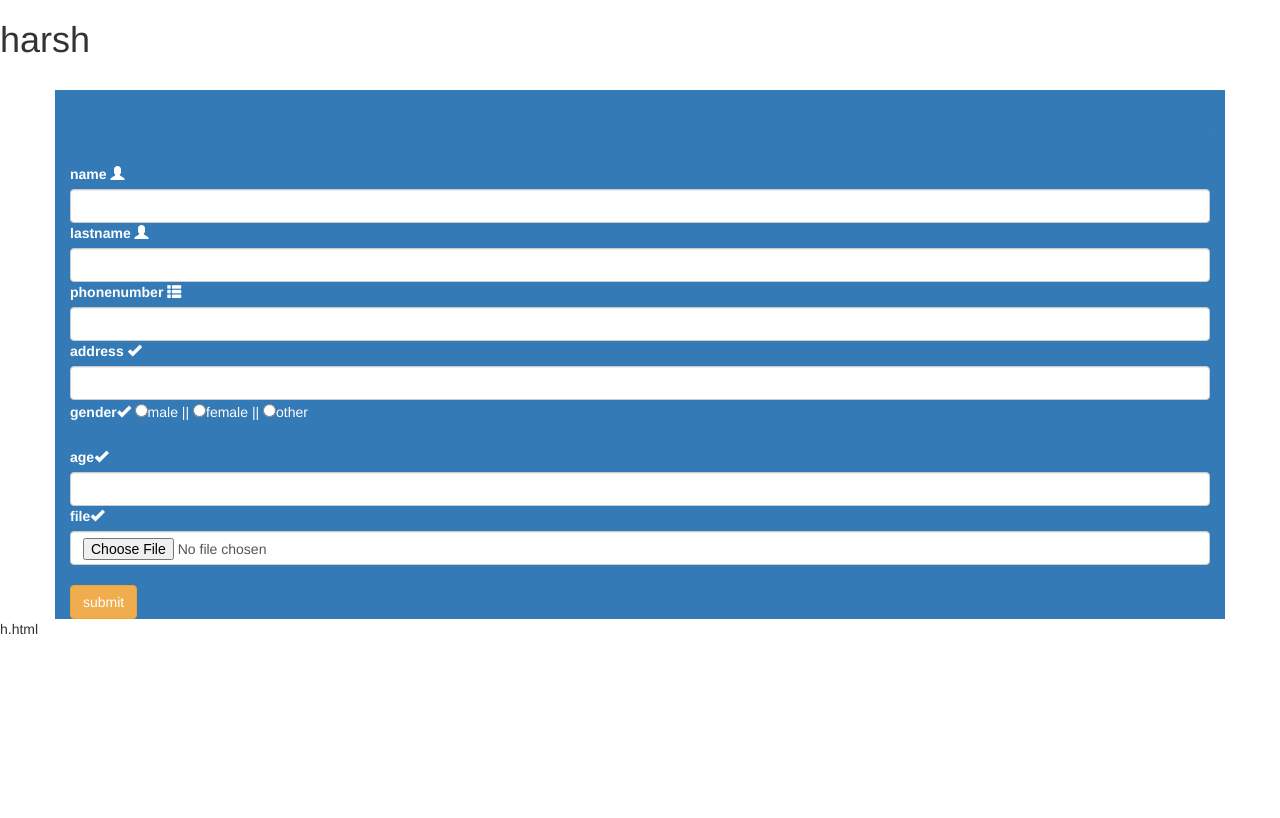
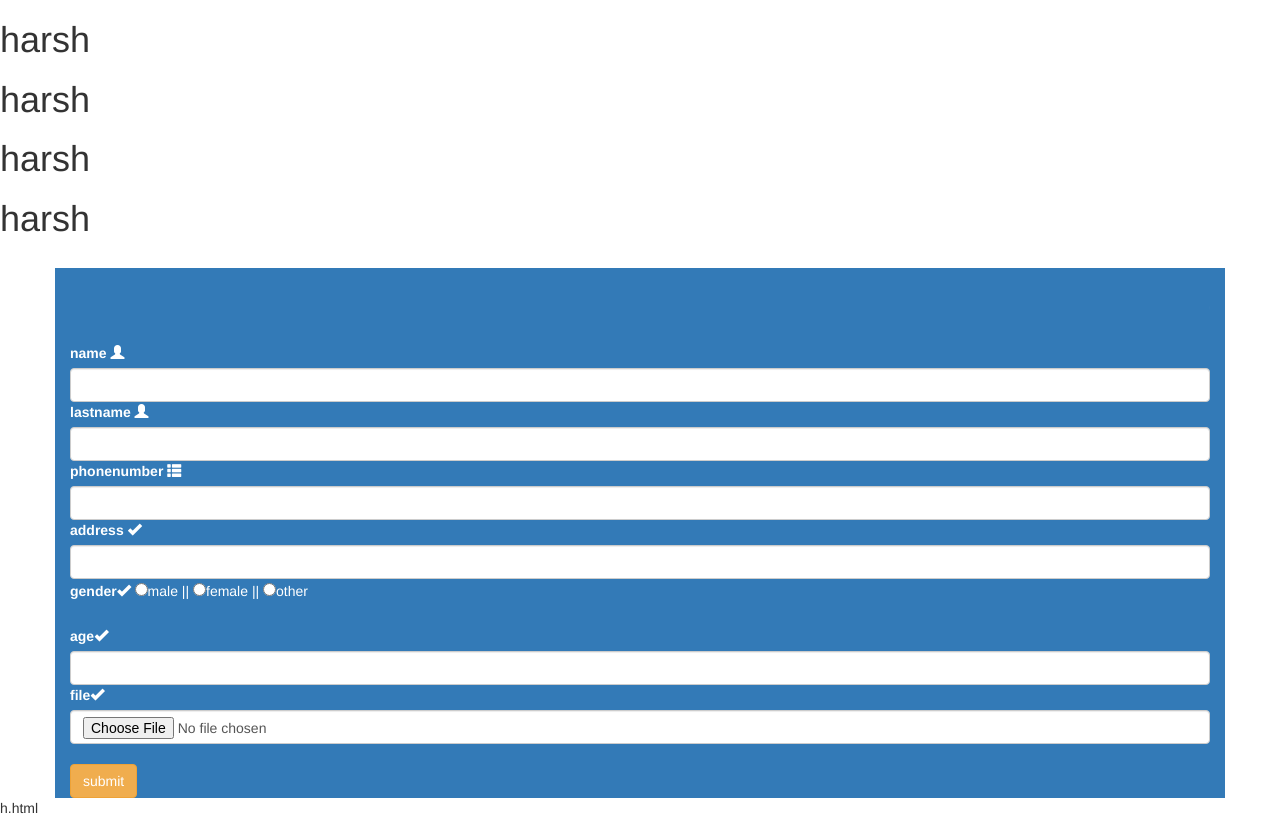
Before and after one commit to harshmalik1/malik, a plain HTML site: page h.html in a window 1280 px wide. Drawn offline with nearby package versions, Linux system fonts and the light colour scheme.

Commit message:
feat(h.html): added h1 tag

```diff
--- a/h.html
+++ b/h.html
@@ -7,6 +7,9 @@
     <title>Bootstrap demo</title>
     <link rel="stylesheet" href="https://maxcdn.bootstrapcdn.com/bootstrap/3.3.7/css/bootstrap.min.css">
 </head>
+ <h1>harsh</h1>
+ <h1>harsh</h1>
+ <h1>harsh</h1>
  <h1>harsh</h1>
 
 <body>
```
